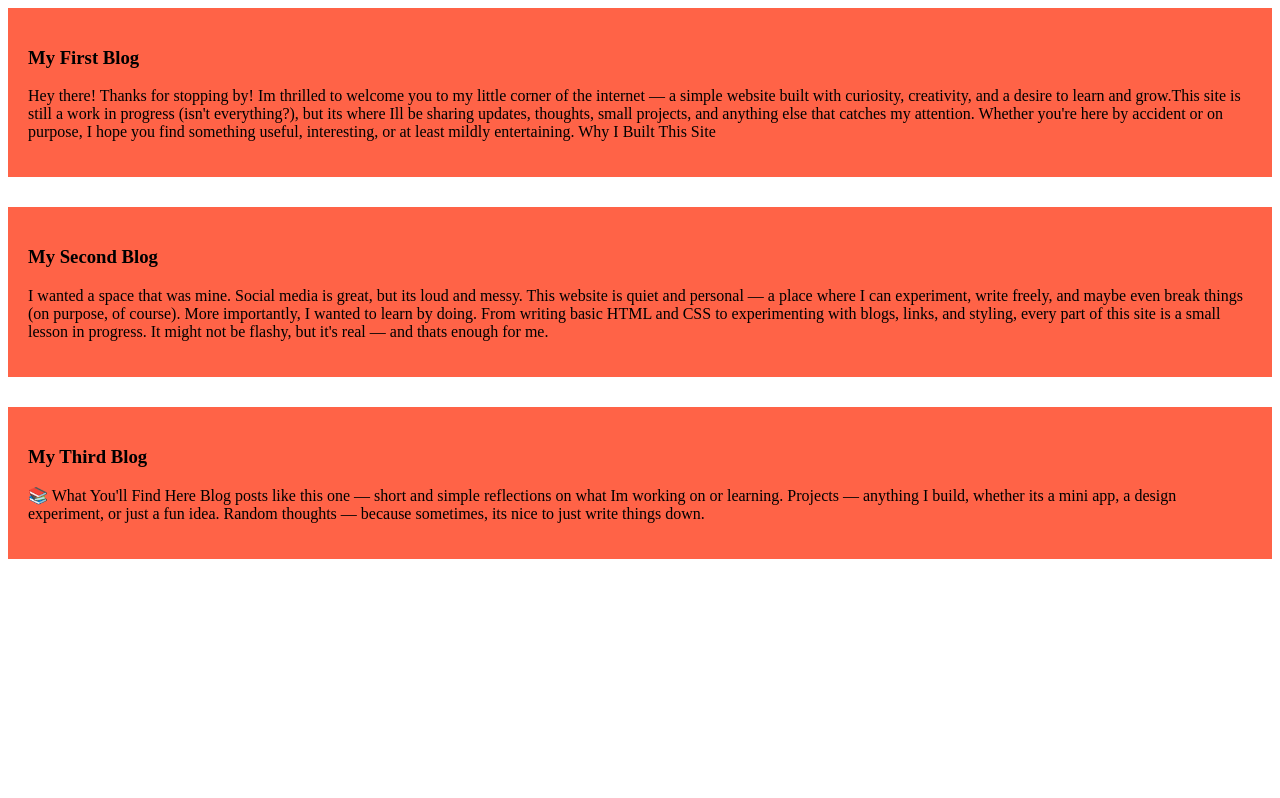
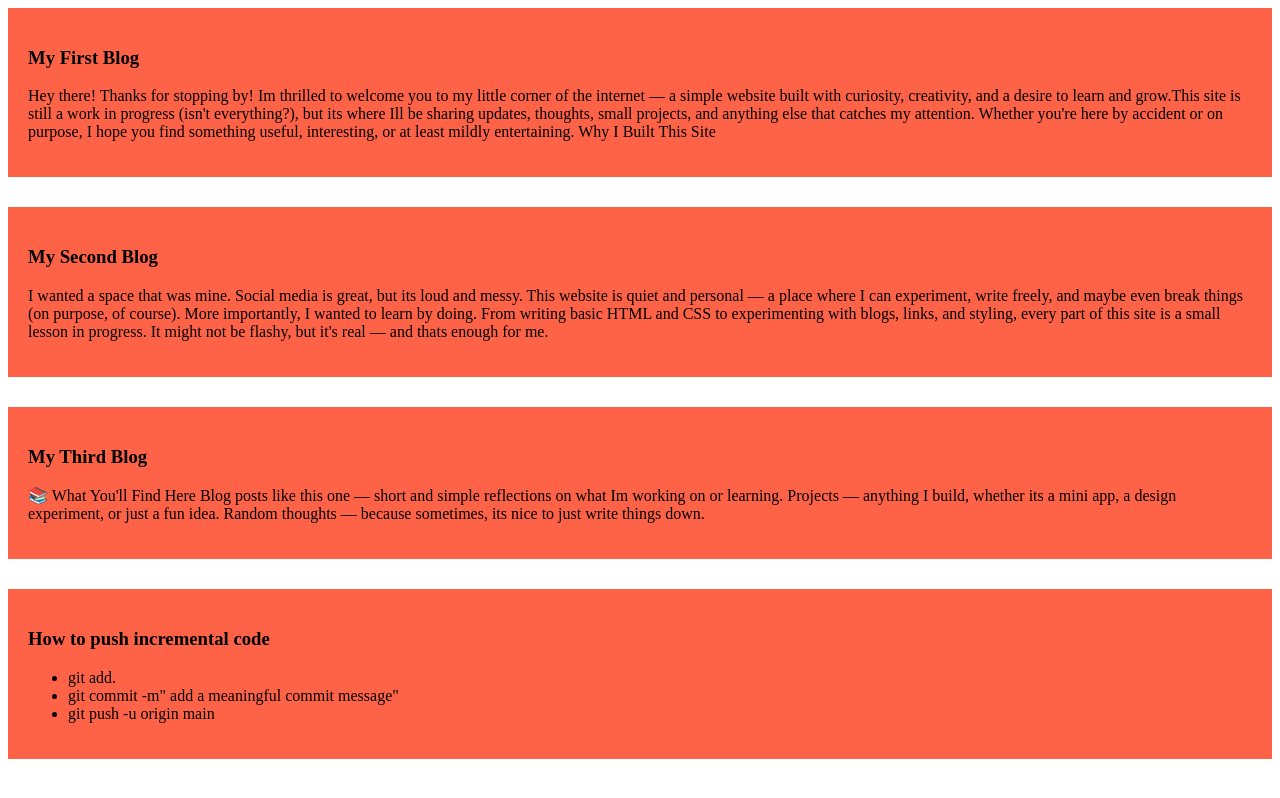
Before and after one commit to MuhammadKz/my-simple-website, a plain HTML site: page index.html in a window 1280 px wide. Drawn offline with Linux system fonts and the light colour scheme.

Commit message:
added a list to push code

```diff
--- a/index.html
+++ b/index.html
@@ -25,6 +25,13 @@
         Projects — anything I build, whether its a mini app, a design experiment, or just a fun idea.
         Random thoughts — because sometimes, its nice to just write things down. </p>
     </div>
-
+    <div>
+        <h3>How to push incremental code</h3>
+        <ul>
+            <li>git add.</li>
+            <li>git commit -m" add a meaningful commit message"</li>
+            <li>git push -u origin main</li>
+        </ul>
+    </div>
 </body>
 </html>
```
